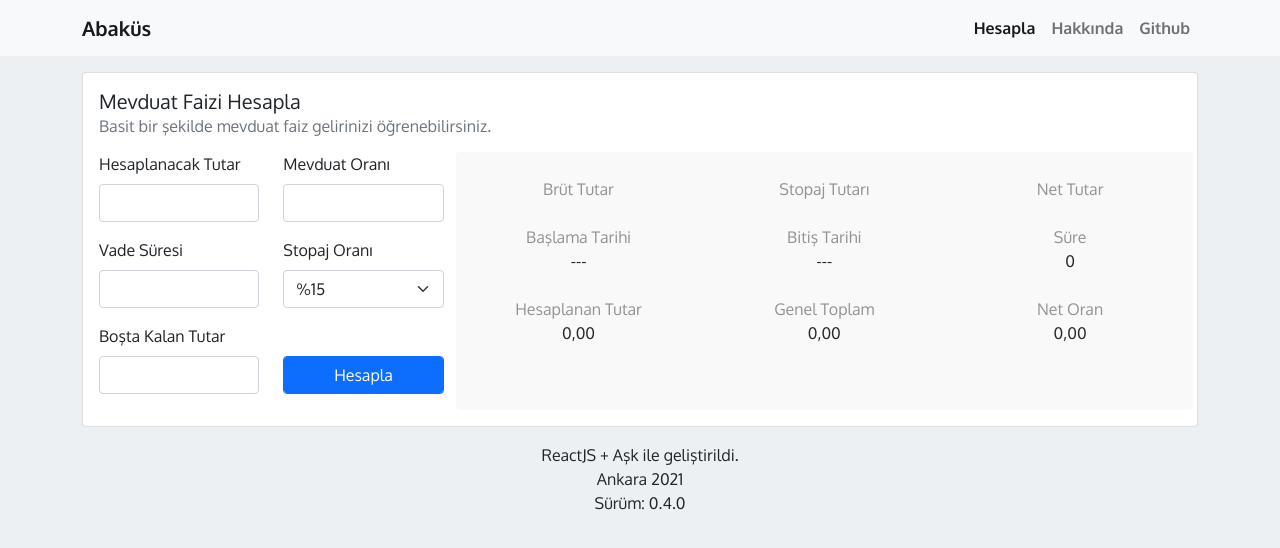
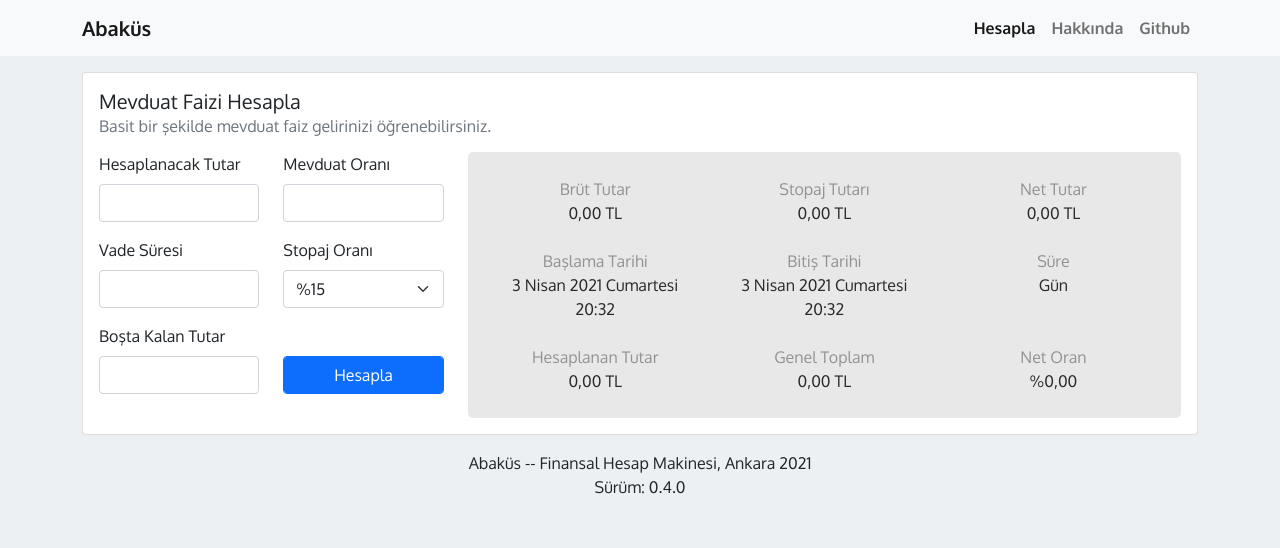
Before and after one commit to zafer06/abakus, a React (Create React App) app: page / in a window 1280 px wide. Shown: the top 548 px of the page. Built offline with nearby package versions, Linux system fonts and the light colour scheme.

Commit message:
Mevduat faiz hesaplama modülü tamamlandı. Mevduat modulü için testler eklendi. Bileşenlerde küçük düzenlemeler yapıldı.

```diff
--- a/src/components/Deposit.js
+++ b/src/components/Deposit.js
@@ -7,10 +7,12 @@
 * Zafer Çelenk (zafercelenk@gmail.com)
 *******************************************************************************/
 import React, { useState } from 'react'
-import { addDays, formatNumber, formatDate, diffDays } from '../utils'
+import * as utils from '../utils'
 
 const Deposit = () => {
+  const currencySymbol = " TL";
   const [report, setReport] = useState({})
+
 
   const onSubmit = (e) => {
 		e.preventDefault()
@@ -24,13 +26,14 @@ const Deposit = () => {
 
 	return (
     <div className="container mt-3">
+      <div className="row">
+        <div className="col-12">
           <div className="card">
             <div className="card-body">
               <h5 className="card-title">Mevduat Faizi Hesapla</h5>
               <h6 className="card-subtitle mb-2 text-muted">Basit bir şekilde mevduat faiz gelirinizi öğrenebilirsiniz.</h6>
-
               <div className="row mt-3">
-            <div className="col-4">
+                <div className="col-md-4">
                   <form onSubmit={onSubmit} className="row">
                     <div className="col">
                       <div className="mb-3">
@@ -50,12 +53,12 @@ const Deposit = () => {
                     <div className="col">
                       <div className="mb-3">
                         <label htmlFor="ratio" className="form-label">Mevduat Oranı</label>
-                    <input type="text" name="ratio" className="form-control" tabIndex="2" />
+                        <input type="text" name="ratio" className="form-control" tabIndex="2"/>
                       </div>
                       <div className="mb-3">
                         <label htmlFor="taxRate" className="form-label">Stopaj Oranı</label>
                         <select name="taxRate" className="form-select" tabIndex="4">
-                      <option value="15" selected>%15</option>
+                          <option value="15">%15</option>
                           <option value="10">%10</option>
                           <option value="5">%5</option>
                         </select>
@@ -68,47 +71,48 @@ const Deposit = () => {
                   </form>
                 </div>
 
-            <div className="col-8 infoPanel">
+                <div className="col-md-8">
+                  <div className="infoPanel">
                     <div className="row text-center mb-4">
                       <div className="col-4">
                         <div className="title">Brüt Tutar</div>
-                  <div className="value">{ report.amount }</div>
+                        <div className="value">{ utils.formatNumber(report.grossAmount) + currencySymbol }</div>
                       </div>
                       <div className="col-4">
                         <div className="title">Stopaj Tutarı</div>
-                  <div className="value">{ report.tax }</div>
+                        <div className="value">{ utils.formatNumber(report.tax) + currencySymbol }</div>
                       </div>
                       <div className="col-4">
                         <div className="title">Net Tutar</div>
-                  <div className="value">{ report.grossAmount }</div>
+                        <div className="value">{ utils.formatNumber(report.netAmount) + currencySymbol }</div>
                       </div>
                     </div>
                     <div className="row text-center mb-4">
                       <div className="col-4">
                         <div className="title">Başlama Tarihi</div>
-                  <div className="value">---</div>
+                        <div className="value">{ utils.formatDate(report.beginDate) }</div>
                       </div>
                       <div className="col-4">
                         <div className="title">Bitiş Tarihi</div>
-                  <div className="value">---</div>
+                        <div className="value">{ utils.formatDate(report.endDate) }</div>
                       </div>
                       <div className="col-4">
                         <div className="title">Süre</div>
-                  <div className="value">0</div>
+                        <div className="value">{ report.diffDays } Gün</div>
                       </div>
                     </div>
                     <div className="row text-center">
                       <div className="col-4">
                         <div className="title">Hesaplanan Tutar</div>
-                  <div className="value">0,00</div>
+                        <div className="value">{ utils.formatNumber(report.amount) + currencySymbol }</div>
                       </div>
                       <div className="col-4">
                         <div className="title">Genel Toplam</div>
-                  <div className="value">0,00</div>
+                        <div className="value">{ utils.formatNumber(report.grandTotal) + currencySymbol }</div>
                       </div>
                       <div className="col-4">
                         <div className="title">Net Oran</div>
-                  <div className="value">0,00</div>
+                        <div className="value">%{ utils.formatNumber(report.equivalentRatio) }</div>
                       </div>
                     </div>
                   </div>
@@ -116,38 +120,35 @@ const Deposit = () => {
               </div>
             </div>
 			    </div>
+        </div>
+      </div>
+
+		</div>
 	)
 }
 
 export function calculate(form) {
-  let amount = Number(form.amount.replace(",", "."));
-  let freeAmount = Number(form.freeAmount.replace(",", "."));
-  let ratio = Number(form.ratio.replace(",", "."));
-  let expiry = form.expiry
-
-  let currencySymbol = " TL";
-
-  // Bosta birakilan para varsa
-  amount = amount - freeAmount;
+  let amount = utils.stringToNumber(form.amount);
+  let freeAmount = utils.stringToNumber(form.freeAmount);
+  let ratio = utils.stringToNumber(form.ratio);
+  let expiry = Number(form.expiry)
+  let taxRate = Number(form.taxRate)
 
   let grossAmount = (amount / 100) * (ratio / 365) * expiry;
-  let tax = (grossAmount * Number(form.taxRate)) / 100;
-  let netAmount = grossAmount - tax;
+  let tax = (grossAmount * taxRate) / 100;
   let today = new Date();
-  let endDate = addDays(Number(expiry));
-
-  let equivalentRatio = (grossAmount * 36500) / ((amount + freeAmount) * expiry);
+  let endDate = utils.addDays(expiry);
 
   const calcReport = {
-    amount: formatNumber(amount) + currencySymbol,
-    grossAmount: formatNumber(grossAmount) + currencySymbol,
-    tax: formatNumber(tax) + currencySymbol,
-    netAmount: formatNumber(netAmount) + currencySymbol,
-    grandTotal: formatNumber(amount + netAmount) + currencySymbol,
-    equivalentRatio: '%' + formatNumber(equivalentRatio),
-    beginDate: formatDate(today),
-    endDate: formatDate(endDate),
-    diffDays: diffDays(today, endDate) + " Gün",
+    amount: amount - freeAmount,
+    grossAmount: grossAmount,
+    tax: tax,
+    netAmount: grossAmount - tax,
+    grandTotal: amount + (grossAmount - tax),
+    equivalentRatio: (grossAmount * 36500) / ((amount + freeAmount) * expiry),
+    beginDate: today,
+    endDate: endDate,
+    diffDays: utils.diffDays(today, endDate),
   }
 
   return calcReport
--- a/src/components/Footer.js
+++ b/src/components/Footer.js
@@ -13,9 +13,7 @@ const Footer = () => {
     <div className="container mt-3">
       <div className="row">
         <div className="col-12 text-center">
-          ReactJS + Aşk ile geliştirildi.
-          <br />
-          Ankara 2021
+          Abaküs -- Finansal Hesap Makinesi, Ankara 2021
           <br />
           Sürüm: { version }
 				</div>
--- a/src/index.css
+++ b/src/index.css
@@ -8,9 +8,9 @@ body {
 }
 
 .infoPanel {
-	background-color: #f9f9f9;
-	border-radius: 4px;
-	padding-top: 25px;
+	background-color: #e8e8e8;
+	border-radius: 5px;
+	padding: 25px;
 }
 
 .infoPanel .title {
--- a/src/utils.js
+++ b/src/utils.js
@@ -22,18 +22,17 @@ export function addDays(days) {
  * @returns {string}
  */
 export function formatNumber(number) {
+  if (isNaN(number)) return "0,00"
+
   // Create our number formatter.
   let formatter = new Intl.NumberFormat('tr-TR', {
+    maximumFractionDigits: 2,
+    minimumFractionDigits: 2,
     style: 'decimal',
-        currency: 'TRY',
-        minimumFractionDigits: 2,
-        maximumFractionDigits: 2,
-        // These options are needed to round to whole numbers if that's what you want.
-        //minimumFractionDigits: 0, // (this suffices for whole numbers, but will print 2500.10 as $2,500.1)
-        //maximumFractionDigits: 0, // (causes 2500.99 to be printed as $2,501)
+    currency: 'TRY'
   });
 
-    return formatter.format(number);
+  return formatter.format(number.toFixed(2));
 }
 
 /**
@@ -57,9 +56,20 @@ export function formatDate(date) {
  *
  * @param {number} begin
  * @param {number} end
- * @returns number
+ * @returns {number}
  */
 export function diffDays(begin, end) {
     const oneDay = 24 * 60 * 60 * 1000; // hours*minutes*seconds*milliseconds
     return Math.round(Math.abs((begin - end) / oneDay));
 }
+
+/**
+ * Metin olarak alınan bilgiyi sayısal biçime uygun şekilde biçimlendirir ve
+ * geri verir.
+ *
+ * @param {string} strNumber
+ * @returns {number}
+ */
+export function stringToNumber(strNumber) {
+  return Number(strNumber.replace(",", "."));
+}
```
Also changed, not shown: src/App.js (+5 -5 lines), .travis.yml, 1 other file (tests, documents, lock files or other folders). Lines whose indentation alone changed are shown as unchanged.
